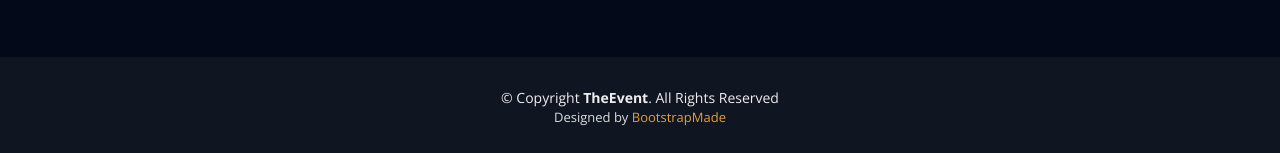
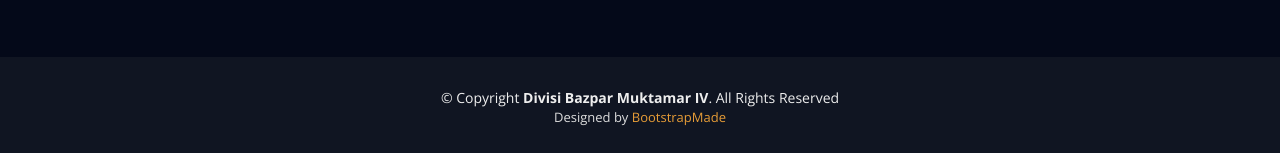
Before and after one commit to muhdanfyan/bazarwi-event, a plain HTML site: page index.html in a window 1280 px wide. Shown: the part 8902-9055 px from the top of the page. Drawn offline with nearby package versions, Linux system fonts and the light colour scheme.

Commit message:
Update index.html

```diff
--- a/index.html
+++ b/index.html
@@ -1068,7 +1068,7 @@
 
     <div class="container">
       <div class="copyright">
-        &copy; Copyright <strong>TheEvent</strong>. All Rights Reserved
+        &copy; Copyright <strong>Divisi Bazpar Muktamar IV</strong>. All Rights Reserved
       </div>
       <div class="credits">
         <!--
```
